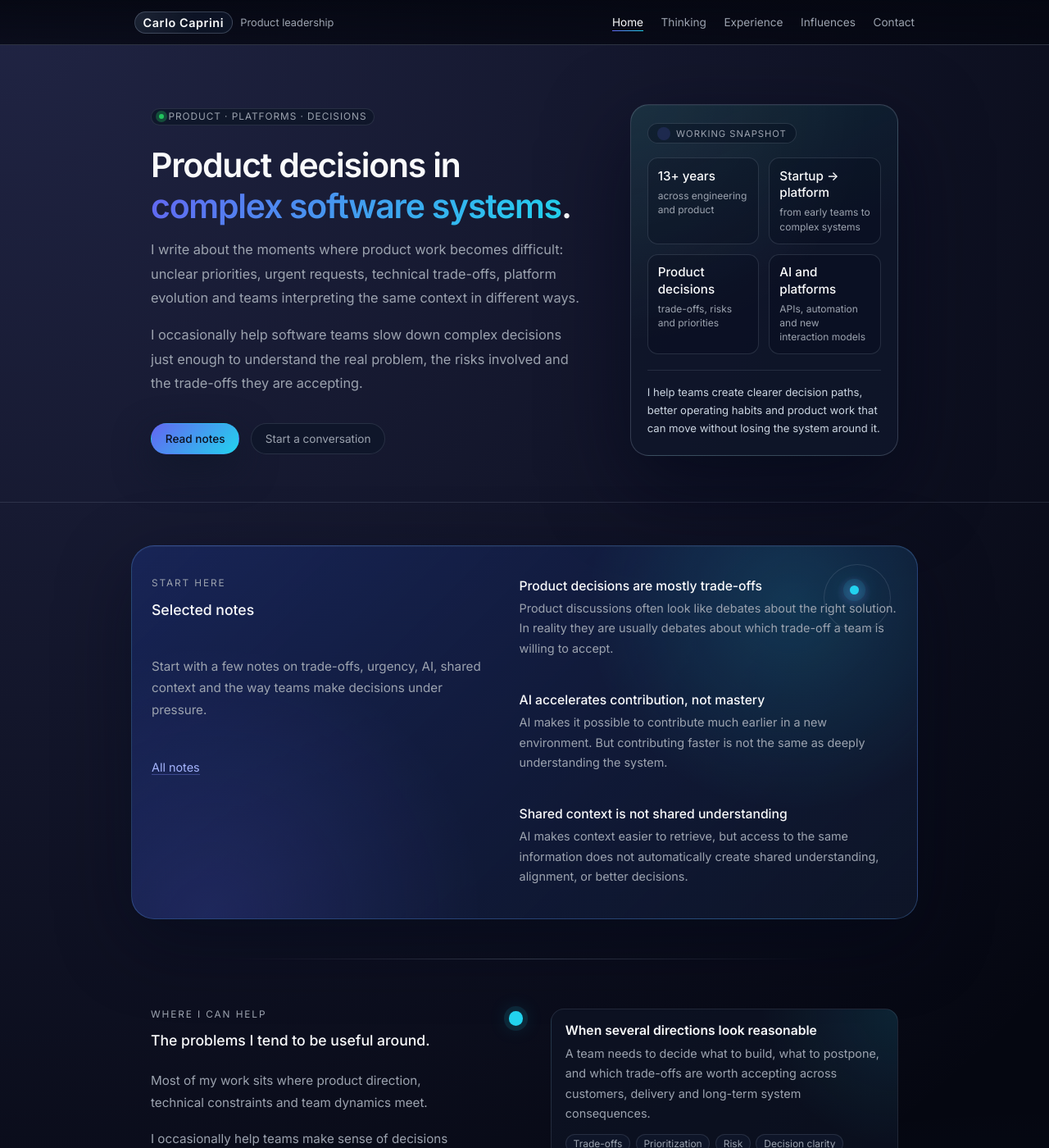
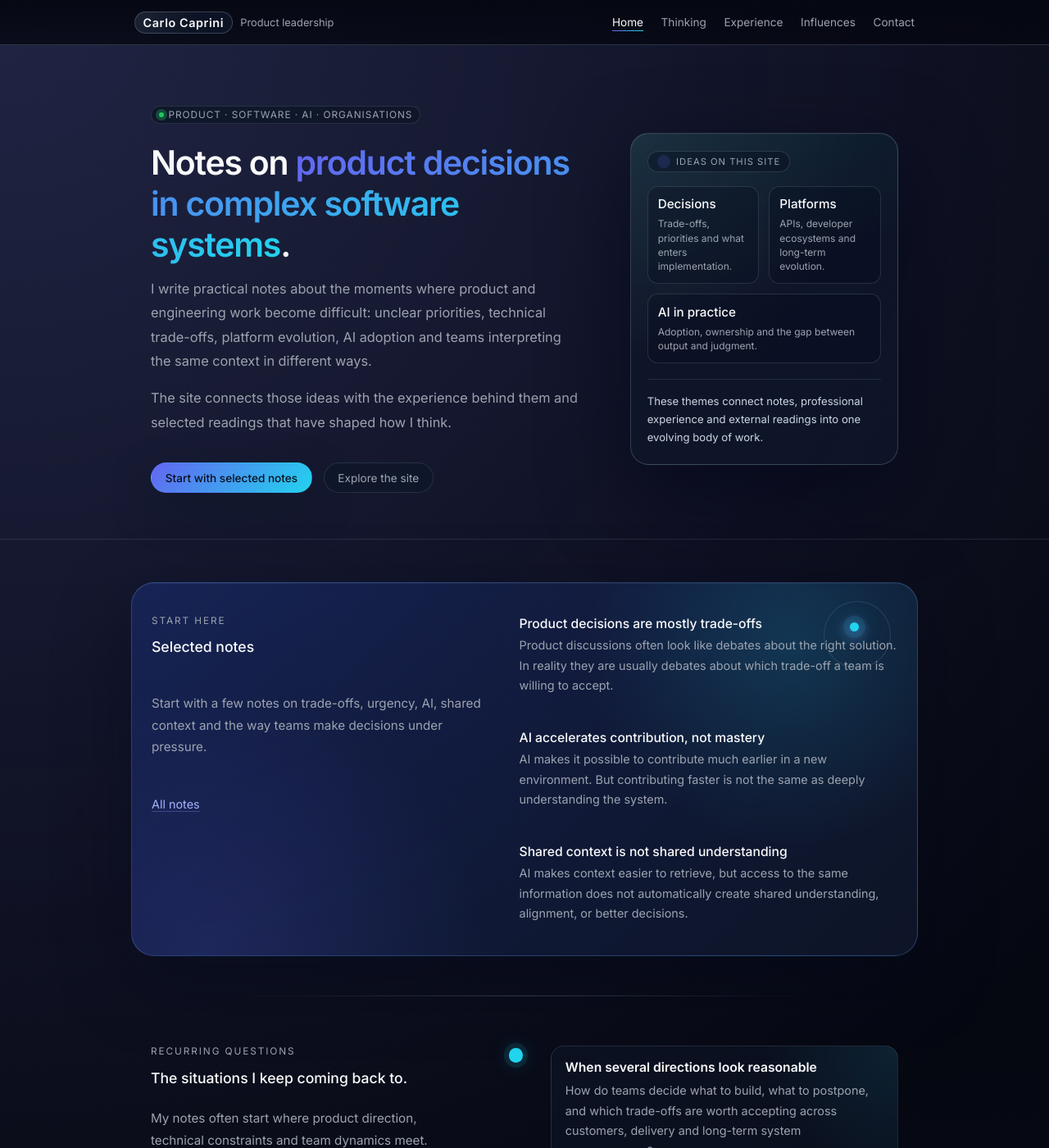
Before and after one commit to carlocaprini/carlocaprini.github.io, a Jekyll site: the page built from index.md, in a window 1280 px wide and 1400 px high. Shown: the whole window at 82% size. Built offline with Jekyll 4.4.1, drawn with Linux system fonts in a browser that asks for light colours; some of the changed text lies outside the part shown.

Commit message:
Clarify homepage positioning

```diff
--- a/_data/home.yml
+++ b/_data/home.yml
@@ -1,17 +1,27 @@
 hero:
-  label: Product · Platforms · Decisions
-  title_prefix: "Product decisions in "
-  title_highlight: "complex software systems"
+  label: Product · Software · AI · Organisations
+  title_prefix: "Notes on "
+  title_highlight: "product decisions in complex software systems"
   subtitle_paragraphs:
-    - "I write about the moments where product work becomes difficult: unclear priorities, urgent requests, technical trade-offs, platform evolution and teams interpreting the same context in different ways."
-    - "I occasionally help software teams slow down complex decisions just enough to understand the real problem, the risks involved and the trade-offs they are accepting."
+    - "I write practical notes about the moments where product and engineering work become difficult: unclear priorities, technical trade-offs, platform evolution, AI adoption and teams interpreting the same context in different ways."
+    - "The site connects those ideas with the experience behind them and selected readings that have shaped how I think."
   actions:
     primary:
-      label: Read notes
-      url: /thinking/
+      label: Start with selected notes
+      url: /#selected-notes
     secondary:
-      label: Start a conversation
-      url: /#contact
+      label: Explore the site
+      url: /#explore
+  snapshot:
+    badge: Ideas on this site
+    items:
+      - title: Decisions
+        body: Trade-offs, priorities and what enters implementation.
+      - title: Platforms
+        body: APIs, developer ecosystems and long-term evolution.
+      - title: AI in practice
+        body: Adoption, ownership and the gap between output and judgment.
+    note: These themes connect notes, professional experience and external readings into one evolving body of work.
 
 about:
   eyebrow: About
@@ -43,38 +53,18 @@ selected_notes:
     url: /thinking/
 
 where_i_can_help:
-  eyebrow: Where I can help
-  title: The problems I tend to be useful around.
+  eyebrow: Recurring questions
+  title: The situations I keep coming back to.
   paragraphs:
-    - Most of my work sits where product direction, technical constraints and team dynamics meet.
-    - I occasionally help teams make sense of decisions that are hard to evaluate from only one perspective.
+    - My notes often start where product direction, technical constraints and team dynamics meet.
+    - These are some of the questions that connect what I write with the work and systems I have experienced.
   cards:
     - title: When several directions look reasonable
-      body: "A team needs to decide what to build, what to postpone, and which trade-offs are worth accepting across customers, delivery and long-term system consequences."
-      tags:
-        - Trade-offs
-        - Prioritization
-        - Risk
-        - Decision clarity
+      body: "How do teams decide what to build, what to postpone, and which trade-offs are worth accepting across customers, delivery and long-term system consequences?"
     - title: When an API becomes a product surface
-      body: APIs, integrations or developer-facing capabilities start shaping the product experience for customers, partners, internal teams or AI agents.
-      tags:
-        - API platforms
-        - Developer experience
-        - Integrations
-        - Platform coherence
+      body: What changes when APIs, integrations and developer-facing capabilities start shaping the product experience for customers, partners, internal teams or AI agents?
     - title: When AI moves faster than understanding
-      body: Prototypes, automation or agent workflows make something possible, but the team still needs to understand reliability, ownership, user value and product fit.
-      tags:
-        - AI adoption
-        - Agent workflows
-        - Ownership
-        - Product fit
-  boundary_note: "This is usually advisory work: understanding the context, clarifying the decision and shaping practical next steps. I do not replace internal teams or take over delivery."
-  cta:
-    text: If this sounds close to something your team is working through, let's talk.
-    label: Start a conversation
-    url: /#contact
+      body: What still needs to be understood when prototypes, automation or agent workflows make something possible before reliability, ownership and product fit are clear?
 
 explore:
   eyebrow: Explore
@@ -138,9 +128,9 @@ work:
 
 contact:
   eyebrow: Contact
-  title: Let's connect
+  title: Continue the conversation
   paragraphs:
-    - "If something here connects with a decision your team is working through, I am happy to connect."
+    - "If a note here connects with a product, platform or team question you are working through, I am always interested in comparing perspectives."
     - The easiest way to reach me is via LinkedIn.
     - Based in Italy, working with teams globally.
   channels:
--- a/_includes/hero-card.html
+++ b/_includes/hero-card.html
@@ -1,32 +1,19 @@
 <aside class="hero-side">
-  {% assign current_year = site.time | date: "%Y" | plus: 0 %}
-  {% assign career_start_year = site.data.person.career_start_year | default: 2013 | plus: 0 %}
-  {% assign experience_years = current_year | minus: career_start_year %}
   <div class="hero-card">
     <div class="hero-card-badge">
       <span></span>
-      Working snapshot
+      {{ h.hero.snapshot.badge }}
     </div>
     <div class="hero-metrics">
+      {% for item in h.hero.snapshot.items %}
       <div class="metric">
-        <div class="metric-value">{{ experience_years }}+ years</div>
-        <div class="metric-label">across engineering and product</div>
+        <div class="metric-value">{{ item.title }}</div>
+        <div class="metric-label">{{ item.body }}</div>
       </div>
-      <div class="metric">
-        <div class="metric-value">Startup -> platform</div>
-        <div class="metric-label">from early teams to complex systems</div>
-      </div>
-      <div class="metric">
-        <div class="metric-value">Product decisions</div>
-        <div class="metric-label">trade-offs, risks and priorities</div>
-      </div>
-      <div class="metric">
-        <div class="metric-value">AI and platforms</div>
-        <div class="metric-label">APIs, automation and new interaction models</div>
-      </div>
+      {% endfor %}
     </div>
     <p class="hero-card-note">
-      I help teams create clearer decision paths, better operating habits and product work that can move without losing the system around it.
+      {{ h.hero.snapshot.note }}
     </p>
   </div>
 </aside>
--- a/_layouts/home.html
+++ b/_layouts/home.html
@@ -60,11 +60,6 @@ layout: default
         {% for p in h.where_i_can_help.paragraphs %}
           <p class="body-text">{{ p }}</p>
         {% endfor %}
-        <div class="home-help-note">
-          <p>{{ h.where_i_can_help.boundary_note }}</p>
-          <span>{{ h.where_i_can_help.cta.text }}</span>
-          <a class="section-link" href="{{ h.where_i_can_help.cta.url | relative_url }}">{{ h.where_i_can_help.cta.label }}</a>
-        </div>
       </div>
       <div class="home-help-list">
         {% for c in h.where_i_can_help.cards %}
@@ -73,11 +68,6 @@ layout: default
             <div class="home-help-item-content">
               <h3>{{ c.title }}</h3>
               <p>{{ c.body }}</p>
-              <div class="card-tags">
-              {% for tag in c.tags %}
-                <span class="pill">{{ tag }}</span>
-              {% endfor %}
-              </div>
             </div>
           </article>
         {% endfor %}
--- a/assets/css/main.css
+++ b/assets/css/main.css
@@ -386,6 +386,11 @@ main {
   border: 1px solid rgba(148, 163, 184, 0.2);
 }
 
+.hero-metrics .metric:last-child:nth-child(odd) {
+  grid-column: 1 / -1;
+  min-height: 4.5rem;
+}
+
 .metric-value {
   font-size: 0.95rem;
   font-weight: 500;
@@ -580,24 +585,6 @@ main {
   margin-bottom: 1.55rem;
 }
 
-.home-help-note {
-  margin-top: 1.5rem;
-  padding-top: 1.1rem;
-  border-top: 1px solid rgba(148, 163, 184, 0.16);
-  color: #9ca3af;
-  font-size: 0.9rem;
-  line-height: 1.7;
-}
-
-.home-help-note p {
-  margin: 0 0 0.85rem;
-}
-
-.home-help-note span {
-  display: block;
-  color: #cbd5e1;
-}
-
 .home-help-list {
   display: flex;
   flex-direction: column;
@@ -675,10 +662,6 @@ main {
   color: #9ca3af;
   font-size: 0.9rem;
   line-height: 1.7;
-}
-
-.home-help-item .card-tags {
-  margin-top: 0.75rem;
 }
 
 .home-map-section {
@@ -2022,3 +2005,10 @@ main {
     padding: 0.95rem;
   }
 }
+
+@media (max-width: 360px) {
+  .nav-right {
+    width: 100%;
+    justify-content: center;
+  }
+}
--- a/index.md
+++ b/index.md
@@ -2,5 +2,5 @@
 layout: home
 title: Product Leadership
 meta_title: Carlo Caprini | Platform Strategy, APIs and AI
-meta_description: Carlo Caprini works on platform strategy, APIs, developer ecosystems, AI-enabled product capabilities, distributed systems, and product decision making.
+meta_description: Practical notes by Carlo Caprini on product decisions, software platforms, APIs, AI adoption, engineering collaboration, and complex systems.
 ---
```
